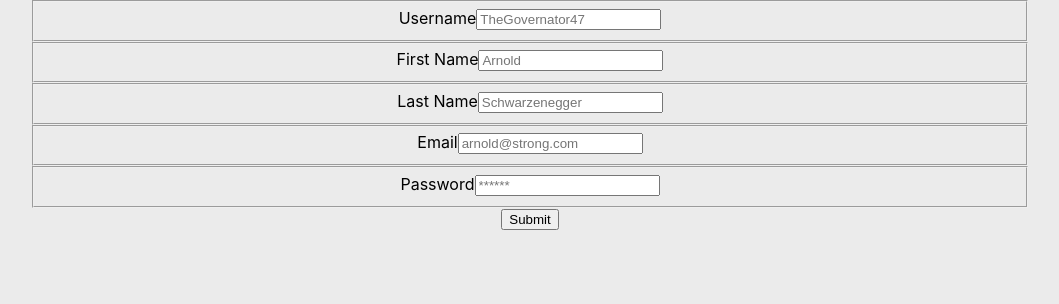
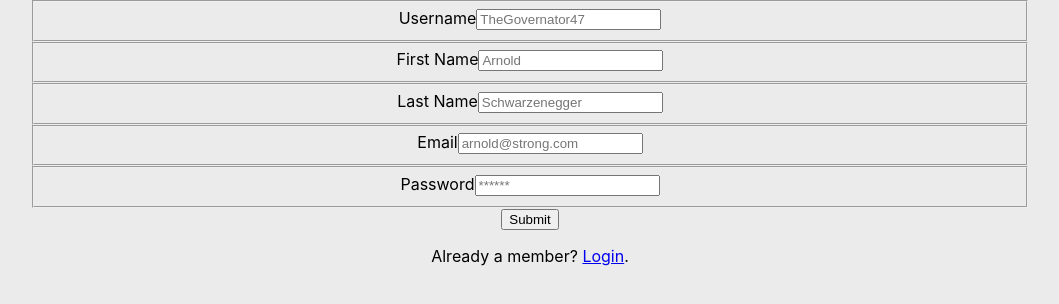
Before and after one commit to Weight-Lifting-Journal-Tattoine/FrontEnd, a React (Create React App) app: page / in a window 1280 px wide. Shown: the top 304 px of the page, without its empty margins (110-1169 px from the left). Built offline with nearby package versions, Linux system fonts and the light colour scheme.

Commit message:
added links between auth forms, removed cruft from dashboard.js

```diff
--- a/src/components/auth/Login.js
+++ b/src/components/auth/Login.js
@@ -1,5 +1,6 @@
 import React from "react";
 import { Form, Field, withFormik } from "formik";
+import { Link } from "react-router-dom";
 import Axios from "axios";
 import * as Yup from "yup";
 
@@ -21,6 +22,10 @@ const LoginForm = ({ errors, touched, setUser }) => {
         <Field type="password" name="password" placeholder="******" />
       </fieldset>
       <button type="submit">Submit</button>
+      <p>
+        Not a member?<span> </span>
+        <Link to="/">Register</Link>.
+      </p>
     </Form>
   );
 };
--- a/src/components/auth/Register.js
+++ b/src/components/auth/Register.js
@@ -1,5 +1,6 @@
 import React from "react";
 import { Form, Field, withFormik } from "formik";
+import { Link } from "react-router-dom";
 import Axios from "axios";
 import * as Yup from "yup";
 
@@ -42,6 +43,10 @@ const RegisterForm = ({ errors, touched, setUser }) => {
         <Field type="password" name="password" placeholder="******" />
       </fieldset>
       <button type="submit">Submit</button>
+      <p>
+        Already a member?<span> </span>
+        <Link to="/login">Login</Link>.
+      </p>
     </Form>
   );
 };
--- a/src/components/journals/Dashboard.js
+++ b/src/components/journals/Dashboard.js
@@ -61,7 +61,7 @@ function Dashboard(props) {
         <button>Create New Journal</button>
       </Link>
       <div>
-        <JournalList journals={journals} setId={props.setId} />
+        <JournalList journals={journals} />
       </div>
     </Container>
   );
--- a/src/components/journals/JournalList.js
+++ b/src/components/journals/JournalList.js
@@ -23,7 +23,6 @@ function JournalList(props) {
             <JournalCard
               journal={journal}
               journalExercises={journalExercises}
-              setId={props.setId}
             />
           </Link>
         );
```
